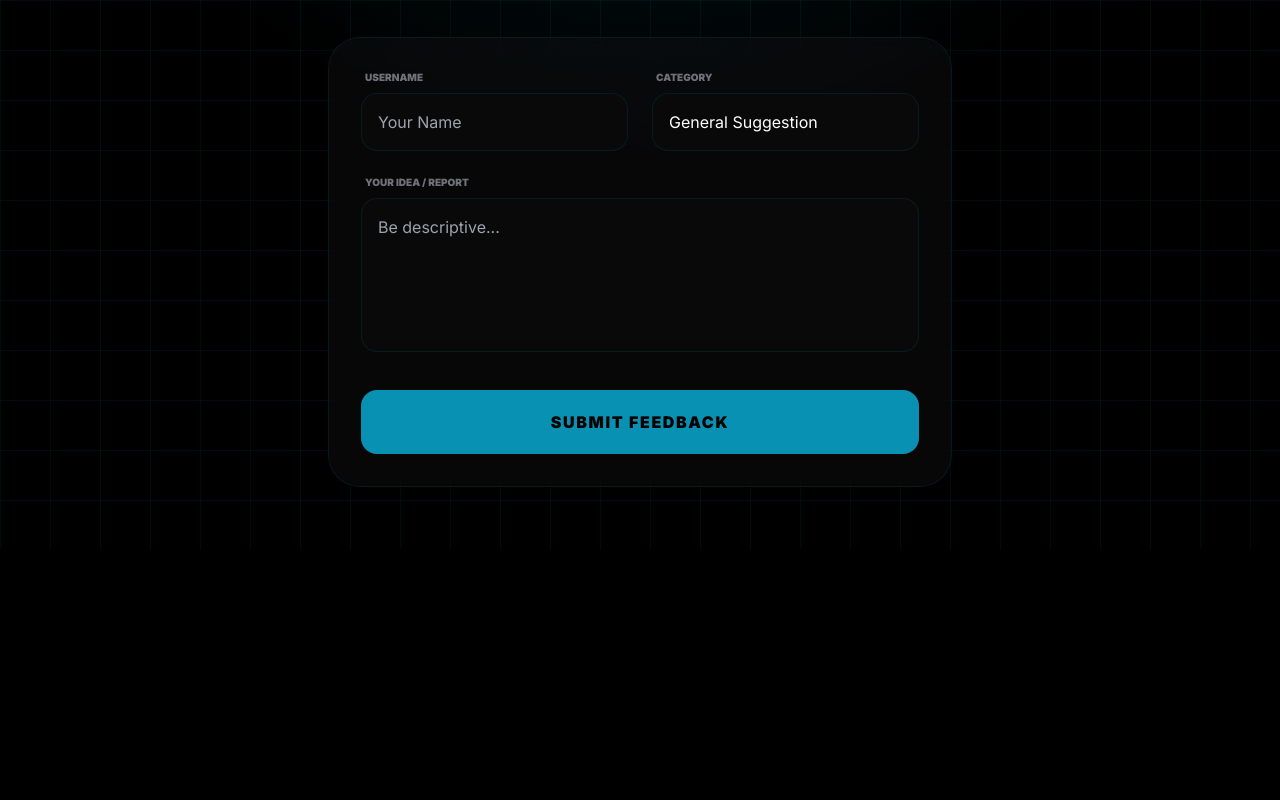
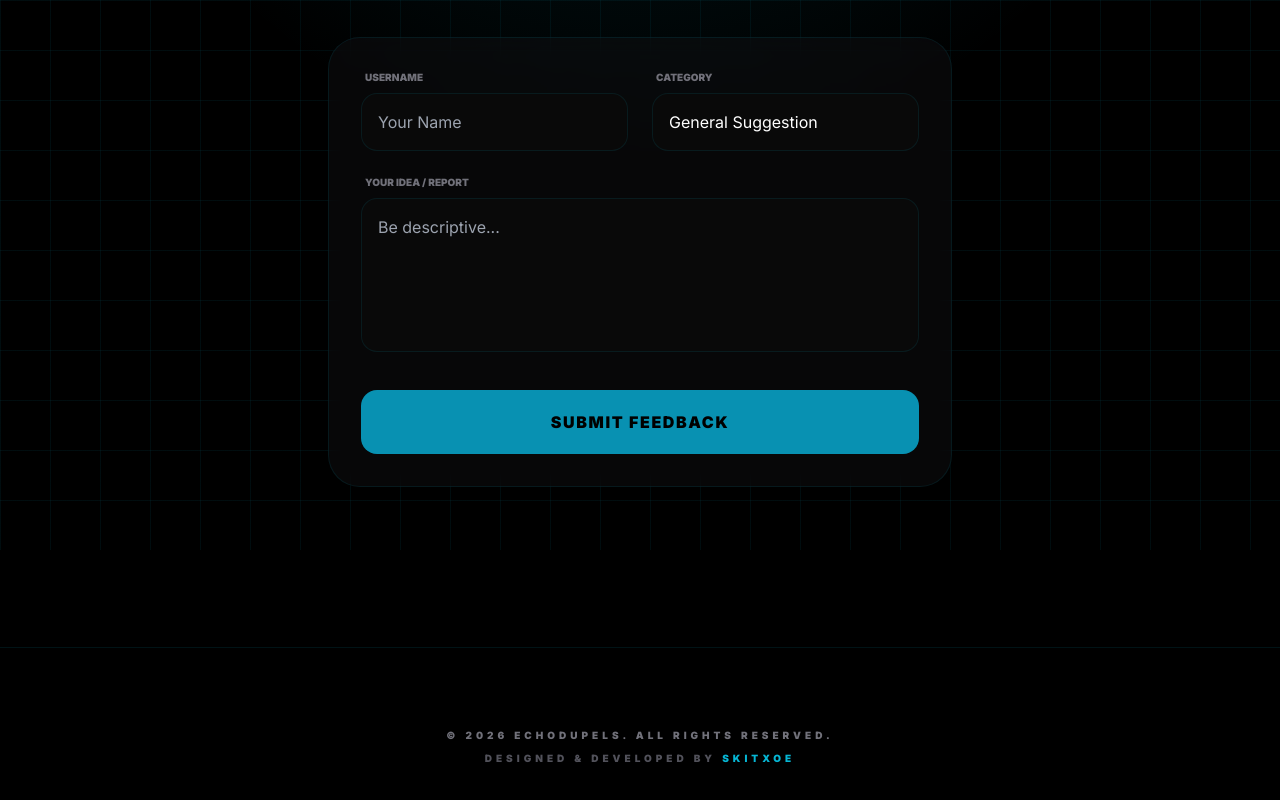
Before and after one commit to EchoDupe/echodupe.github.io, a plain HTML site: page suggestions.html in a window 1280 px wide. Shown: the part 250-1050 px from the top of the page. Before the commit the page ends 817 px from the top, so only its background shows below. Drawn offline with nearby package versions, Linux system fonts and the light colour scheme.

Commit message:
Update suggestions.html

```diff
--- a/suggestions.html
+++ b/suggestions.html
@@ -38,9 +38,15 @@
             background-position: right 1rem center;
             background-size: 1em;
         }
+        .no-select {
+            -webkit-user-select: none;
+            -moz-user-select: none;
+            -ms-user-select: none;
+            user-select: none;
+        }
     </style>
 </head>
-<body>
+<body class="no-select">
     <div class="bg-grid"></div>
     <div class="bg-glow"></div>
 
@@ -91,6 +97,17 @@
             <p id="response-msg" class="text-center text-[10px] font-black uppercase hidden mt-6"></p>
         </div>
     </main>
+
+    <footer id="main-footer" class="py-20 border-t border-cyan-500/10 mt-20 no-select">
+        <div class="max-w-7xl mx-auto px-6 text-center">
+            <p class="text-[10px] font-black uppercase tracking-[0.4em] text-zinc-500 mb-2">
+                &copy; 2026 EchoDupeLS. All Rights Reserved.
+            </p>
+            <p class="text-[10px] font-black uppercase tracking-[0.4em] text-zinc-600">
+                Designed & Developed by <span class="text-cyan-500">Skitxoe</span>
+            </p>
+        </div>
+    </footer>
 
     <script src="config.js"></script>
     <script>
```
